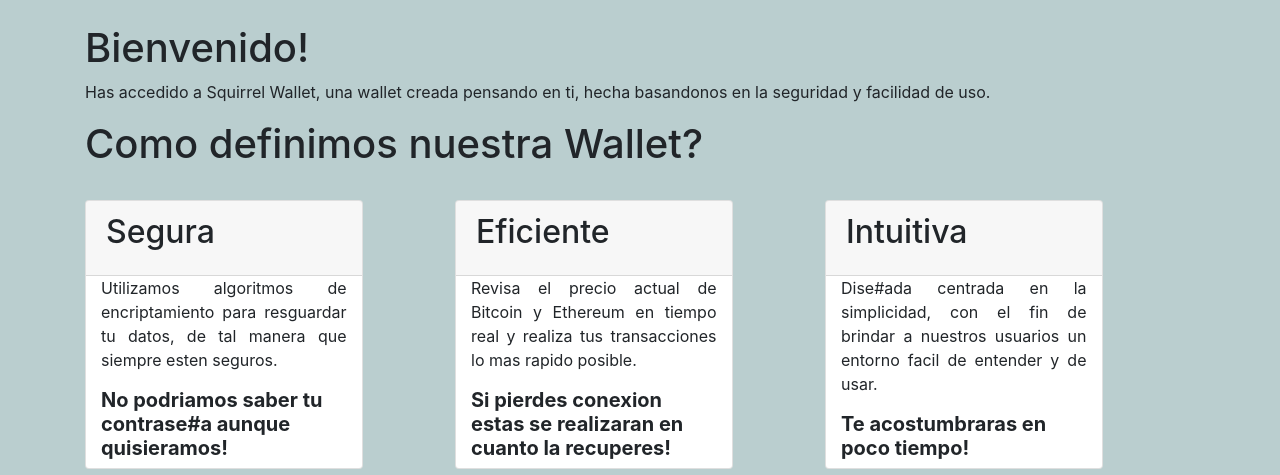
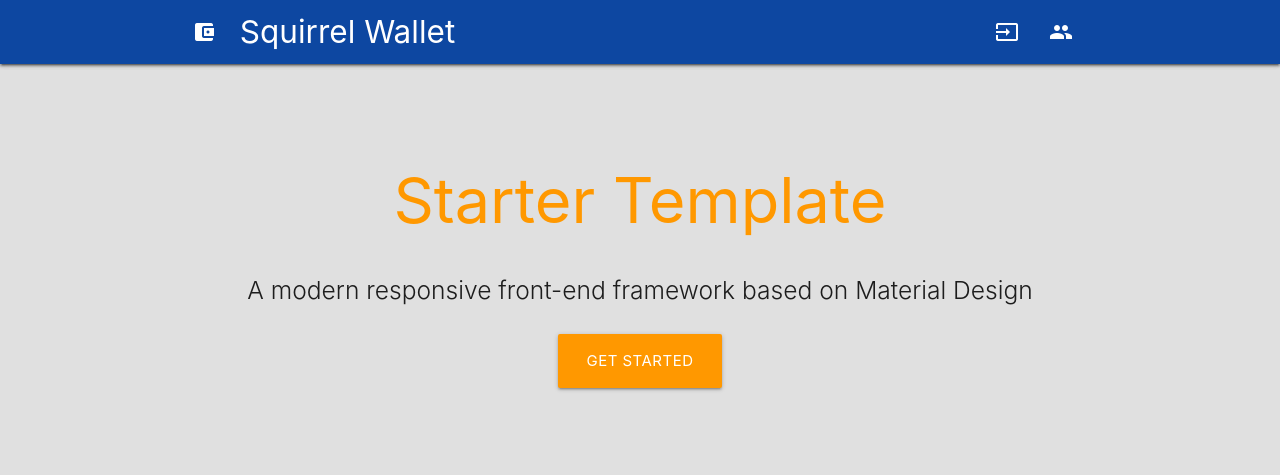
Before and after one commit to vicurd96/squirrel_wallet, a Django app: page / in a window 1280 px wide. Shown: the top 475 px of the page. Run offline with Django 3.2, Linux system fonts and the light colour scheme; parts of the project's set-up code (start-up, migrations or seed data) failed here and were passed over; some libraries are stand-ins or nearby versions.

Commit message:
Major changes.
Updated all about requests and posts (AJAX), fixed some bugs with templates, removed django_chartit, added some libraries.

```diff
--- a/templates/header.html
+++ b/templates/header.html
@@ -20,6 +20,7 @@
     <script src="{% static 'js/jquery.min.js' %}"></script>
     <script src="{% static 'js/materialize.js' %}"></script>
     <script src="{% static 'js/materialize-validation.min.js' %}"></script>
+    <script src="https://cdnjs.cloudflare.com/ajax/libs/Chart.js/2.4.0/Chart.min.js"></script>
     <!--<script src="{% static 'js/highcharts.js' %}"></script>
     <script src="{% static 'js/modules/stock.js' %}"></script>-->
     <script src="{% static 'js/slick.min.js' %}"></script>
--- a/templates/index.html
+++ b/templates/index.html
@@ -1,68 +1,93 @@
+{% extends 'header.html' %}
 
 {% block content %}
-{% load static %}
-<link type="text/css" href="{% static 'css/bootstrap.min.css' %}" rel="stylesheet">
-	<script src="{% static 'js/jquery.min.js' %}"></script>
-	<script src="{% static 'js/bootstrap.min.js' %}"></script>
-<body style="background-color:#bacecf;">
+  <div class="section no-pad-bot" id="index-banner">
     <div class="container">
-			<br />
-			<h1>Bienvenido!</h1>
-			<p>Has accedido a Squirrel Wallet, una wallet creada pensando en ti, hecha basandonos en la seguridad y facilidad de uso.</p>
+      <br><br>
+      <h1 class="header center orange-text">Starter Template</h1>
+      <div class="row center">
+        <h5 class="header col s12 light">A modern responsive front-end framework based on Material Design</h5>
+      </div>
+      <div class="row center">
+        <a href="http://materializecss.com/getting-started.html" id="download-button" class="btn-large waves-effect waves-light orange">Get Started</a>
+      </div>
+      <br><br>
 
-			<h1>Como definimos nuestra Wallet?</h1>
-			<br />
-			<div class="row no-gutters">
-				<div class="card col-md-3">
-					<div class="card-header">
-                     	<h2 class="card-title">Segura</h2>
-                    </div>
-                    <div class="container">
-						<p class="text-justify">Utilizamos algoritmos de encriptamiento para resguardar tu datos, de tal manera que siempre esten seguros.</p>
-						<h5><b class="text-justify"> No podriamos saber tu contrase#a aunque quisieramos!</b></h5>
     </div>
   </div>
 
-				<div class="card col-md-3 offset-md-1">
-					<div class="card-header">
-                     	<h2 class="card-title">Eficiente</h2>
-                    </div>
+
   <div class="container">
-						<p class="text-justify">Revisa el precio actual de Bitcoin y Ethereum en tiempo real y realiza tus transacciones lo mas rapido posible.</p>
-						<h5><b class="text-justify">Si pierdes conexion estas se realizaran en cuanto la recuperes!</b></h5>
+    <div class="section">
+
+      <!--   Icon Section   -->
+      <div class="row">
+        <div class="col s12 m4">
+          <div class="icon-block">
+            <h2 class="center light-blue-text"><i class="material-icons">flash_on</i></h2>
+            <h5 class="center">Speeds up development</h5>
+
+            <p class="light">We did most of the heavy lifting for you to provide a default stylings that incorporate our custom components. Additionally, we refined animations and transitions to provide a smoother experience for developers.</p>
           </div>
         </div>
 
-				<div class="card col-md-3 offset-md-1">
-					<div class="card-header">
-                     	<h2 class="card-title">Intuitiva</h2>
-                    </div>
-                    <div class="container">
-						<p class="text-justify">Dise#ada centrada en la simplicidad, con el fin de brindar a nuestros usuarios un entorno facil de entender y de usar.</p>
-						<h5><b class="text-justify">Te acostumbraras en poco tiempo!</b></h5>
-					</div>
-				</div>
-			</div>
-				<h1>Registrate hoy y administra tu cuenta en:</h1>
+        <div class="col s12 m4">
+          <div class="icon-block">
+            <h2 class="center light-blue-text"><i class="material-icons">group</i></h2>
+            <h5 class="center">User Experience Focused</h5>
 
-			<div class="row no-gutters">
-				<div class="card col-md-4 offset-md-1">
-	                <div class="container">
-	                    <center style="width:150px; height: 150px;"><img src="https://www.icon2s.com/img128/128x128-bitcoin.png"></img> </center>
-	                    <center><h2><i class="fab fa-btc" style="width:40px; height: 40px;\"></i>itcoin</h2></center>
+            <p class="light">By utilizing elements and principles of Material Design, we were able to create a framework that incorporates components and animations that provide more feedback to users. Additionally, a single underlying responsive system across all platforms allow for a more unified user experience.</p>
           </div>
         </div>
 
-				<div class="card col-md-4 offset-md-2">
-	                <div class="container">
-	                    <center style="width:150px; height: 150px;"><img src="https://www.shareicon.net/data/128x128/2016/07/08/117398_eth_512x512.png"></img> </center>
-	                    <center><h2><i class="fab fa-ethereum" style="width:40px; height: 40px;\"></i>Ethereum</h2></center>
-					</div>
-				</div>
+        <div class="col s12 m4">
+          <div class="icon-block">
+            <h2 class="center light-blue-text"><i class="material-icons">settings</i></h2>
+            <h5 class="center">Easy to work with</h5>
+
+            <p class="light">We have provided detailed documentation as well as specific code examples to help new users get started. We are also always open to feedback and can answer any questions a user may have about Materialize.</p>
           </div>
         </div>
       </div>
 
+    </div>
+    <br><br>
+  </div>
 
-</body>
+  <footer class="page-footer orange">
+    <div class="container">
+      <div class="row">
+        <div class="col l6 s12">
+          <h5 class="white-text">Company Bio</h5>
+          <p class="grey-text text-lighten-4">We are a team of college students working on this project like it's our full time job. Any amount would help support and continue development on this project and is greatly appreciated.</p>
+
+
+        </div>
+        <div class="col l3 s12">
+          <h5 class="white-text">Settings</h5>
+          <ul>
+            <li><a class="white-text" href="#!">Link 1</a></li>
+            <li><a class="white-text" href="#!">Link 2</a></li>
+            <li><a class="white-text" href="#!">Link 3</a></li>
+            <li><a class="white-text" href="#!">Link 4</a></li>
+          </ul>
+        </div>
+        <div class="col l3 s12">
+          <h5 class="white-text">Connect</h5>
+          <ul>
+            <li><a class="white-text" href="#!">Link 1</a></li>
+            <li><a class="white-text" href="#!">Link 2</a></li>
+            <li><a class="white-text" href="#!">Link 3</a></li>
+            <li><a class="white-text" href="#!">Link 4</a></li>
+          </ul>
+        </div>
+      </div>
+    </div>
+    <div class="footer-copyright">
+      <div class="container">
+      Made by <a class="orange-text text-lighten-3" href="http://materializecss.com">Materialize</a>
+      </div>
+    </div>
+  </footer>
+
 {% endblock %}
--- a/wallet/models.py
+++ b/wallet/models.py
@@ -241,6 +241,7 @@
     to = models.CharField(_('To address'), null=False, max_length=64)
     status = models.NullBooleanField(_('Status'), default=False)
     created_at = models.DateTimeField(_('Created at'), auto_now_add=True)
+    #sent = models.DateTimeField(_('Sent at'))
     type = models.CharField(_('Type'), max_length=3, choices=TX_CHOICES, default=OUT)
     amount = models.DecimalField(_('Amount'), null=True, max_digits=16, decimal_places=8)
     fee = models.DecimalField(_('Fee'), null=True, max_digits=16, decimal_places=8)
--- a/wallet/views.py
+++ b/wallet/views.py
@@ -1,3 +1,5 @@
+from datetime import timedelta
+
 from django.urls import reverse
 
 from wallet.models import *
@@ -247,6 +249,7 @@
 
     def get_context_data(self, *args, **kwargs):
         context = super(Dashboard, self).get_context_data(**kwargs)
+        chart_data = []
         if self.get_queryset():
             wallet = Wallet.objects.filter(user=self.request.user, currency__abrev='BTC')
             if wallet:
@@ -255,6 +258,20 @@
                 # context['fee'] = get_fee_cached(fast=False)
         else:
             context['has_wallet'] = False
+
+        some_day_last_week = timezone.now() - timedelta(days=7)
+
+
+        transactions = 0
+
+        for wallet in self.get_queryset():
+            transactions += Transaction.objects.filter(wallet=wallet,created_at__gte=some_day_last_week, created_at__lt=timezone.now()).count()
+        chart_data.append(transactions)
+
+        operations = Operation.objects.filter(user=self.request.user,created_at__gte=some_day_last_week, created_at__lt=timezone.now()).count()
+        chart_data.append(operations)
+
+        context['activity_chart'] = chart_data
         if Value.objects.all():
             c = CurrencyConverter()
             context['value_to_usd'] = Value.objects.filter().order_by('-date').values_list('value', flat=True).first()
```
Also changed, not shown: squirrel_wallet/settings.py (+10 -2 lines), templates/dashboard.html (+109 -10 lines), templates/registration/login.html (+5 -3 lines), wallet/migrations/0001_initial.py. Lines whose indentation alone changed are shown as unchanged.
